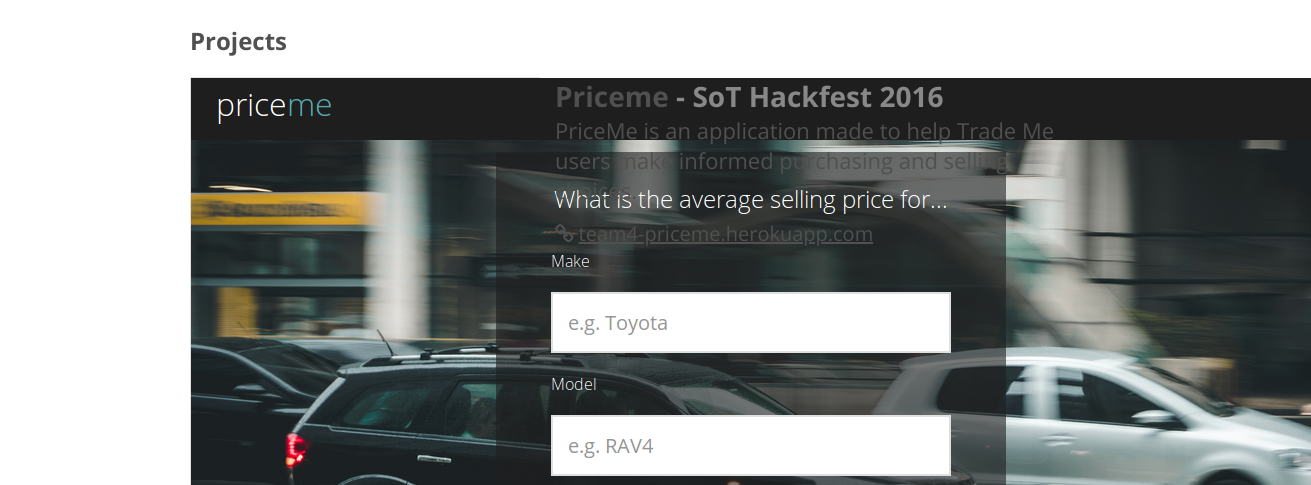
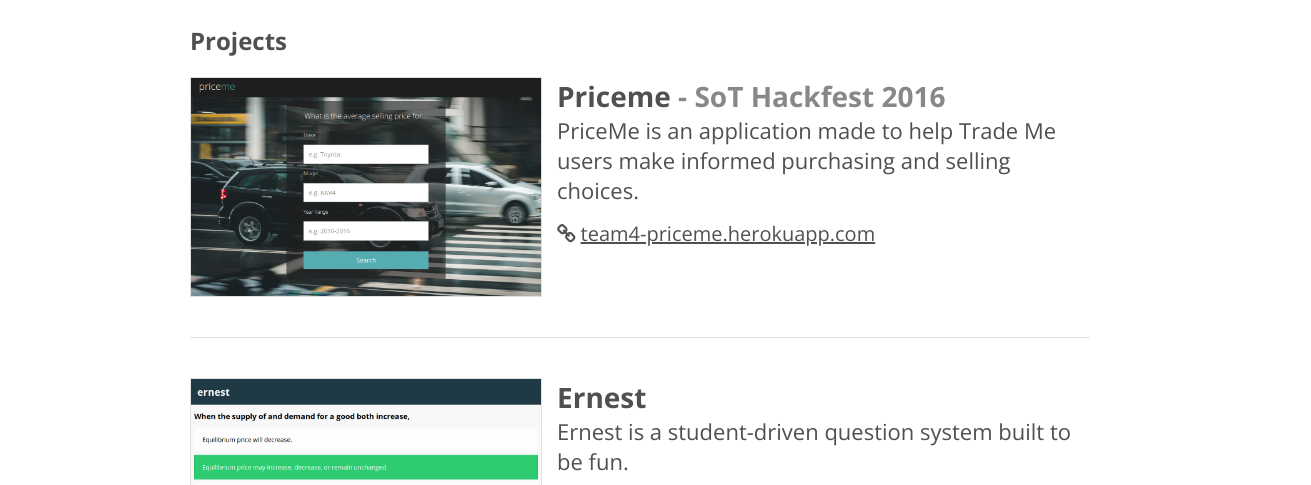
Before and after one commit to justinvos/justinvos.me, a plain HTML site: page index.html in a window 1280 px wide. Shown: the part 198-683 px from the top of the page, 1311 px wide, since content can reach past the window. Drawn offline with nearby package versions, Linux system fonts and the light colour scheme.

Commit message:
Fixed image sizing bug

```diff
--- a/styles/layout.css
+++ b/styles/layout.css
@@ -80,7 +80,11 @@
   border: #E0E0E0 solid 1px;
   display: flex;
   flex-direction: row;
-  height: auto;
+
+}
+
+.project__image > img {
+  height: 217.5px;
   width: 350px;
 }
 
```
